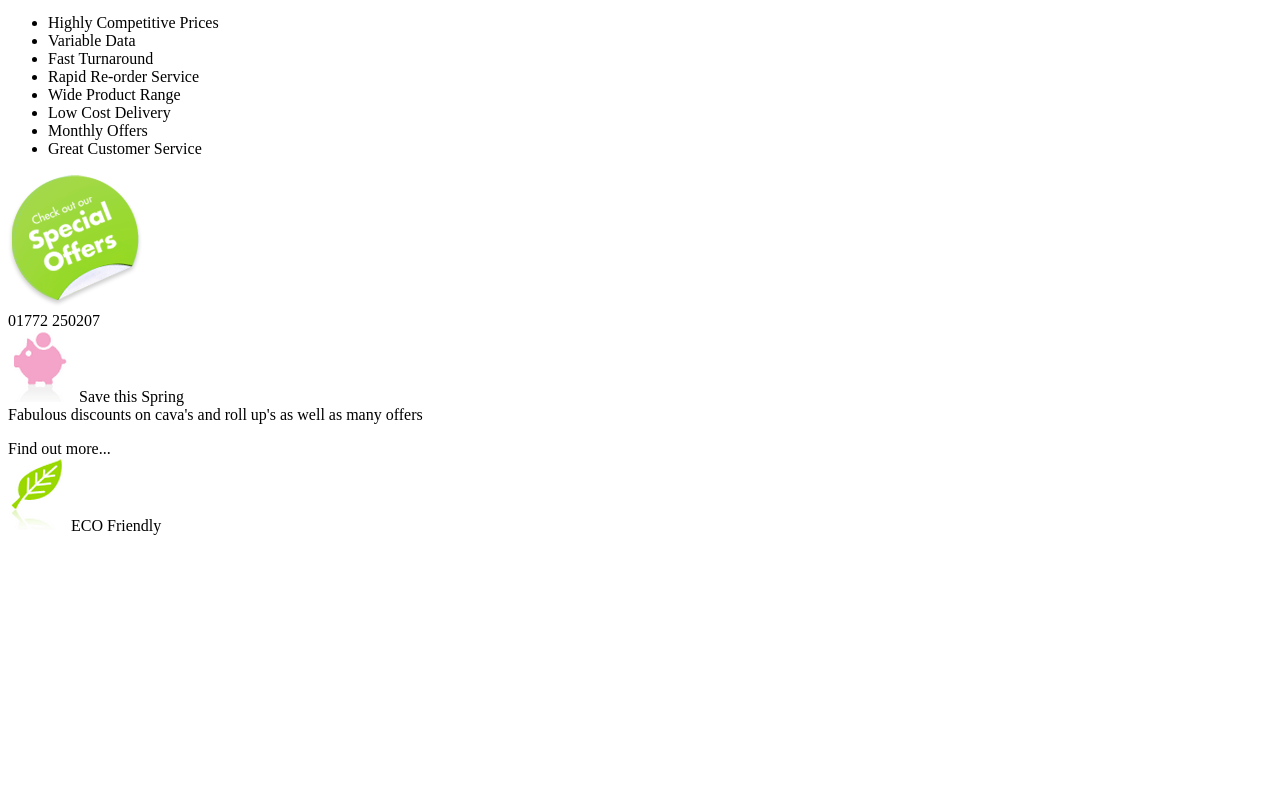
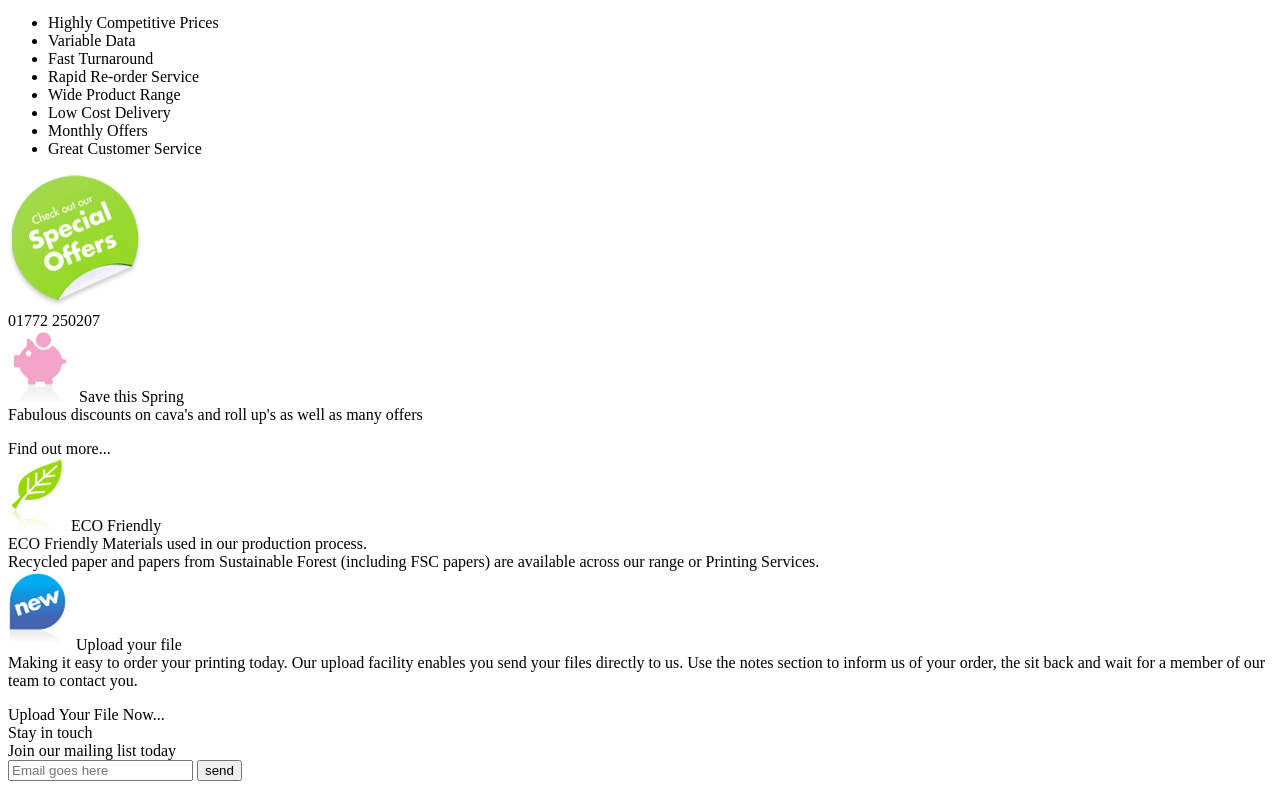
Before and after one commit to martileos/pw15162022, a plain HTML site: page PracticaCSS02/index.html in a window 1280 px wide. Shown: the part 684-1473 px from the top of the page. Before the commit the page ends 1227 px from the top, so only its background shows below. Drawn offline with Linux system fonts and the light colour scheme.

Commit message:
Practica CSS02 HTML terminado

```diff
--- a/PracticaCSS02/index.html
+++ b/PracticaCSS02/index.html
@@ -69,6 +69,32 @@
             <span class="colorverde nito">
                 ECO Friendly
             </span>
+            <br>
+            ECO Friendly Materials used in our production process.
+            <br>
+            Recycled paper and papers from Sustainable Forest (including FSC papers) are available across our range or Printing Services.
+        </article>
+        <article>
+            <img src="img/new.png" alt="">
+            <span class="colorazul nito">
+                Upload your file
+            </span>
+            <br>
+            Making it easy to order your printing today.
+            Our upload facility enables you send your files directly  to us. Use the notes section to inform us of your order, the sit back and wait for a member of our team to contact you.
+            <p></p>
+            <span class="colorazul">
+                Upload Your File Now...
+            </span>
+        </article>
+        <article>
+            <span class="colorrosa letramediana">
+                Stay in touch
+            </span>
+            <br>
+            Join our mailing list today <br>
+            <input type="email" placeholder="Email goes here">
+            <input type="submit" value="send">
         </article>
     </section>
 </body>
```
